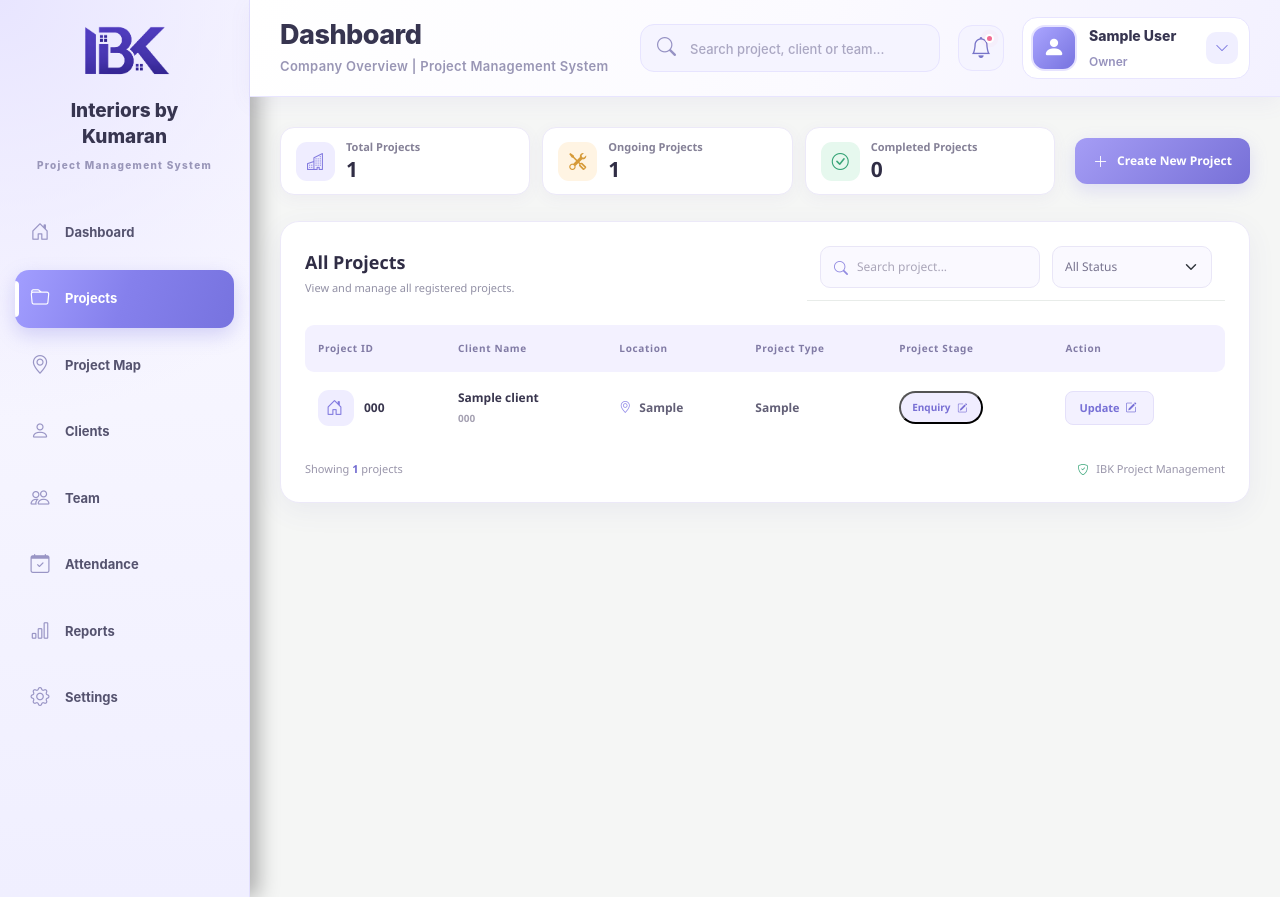
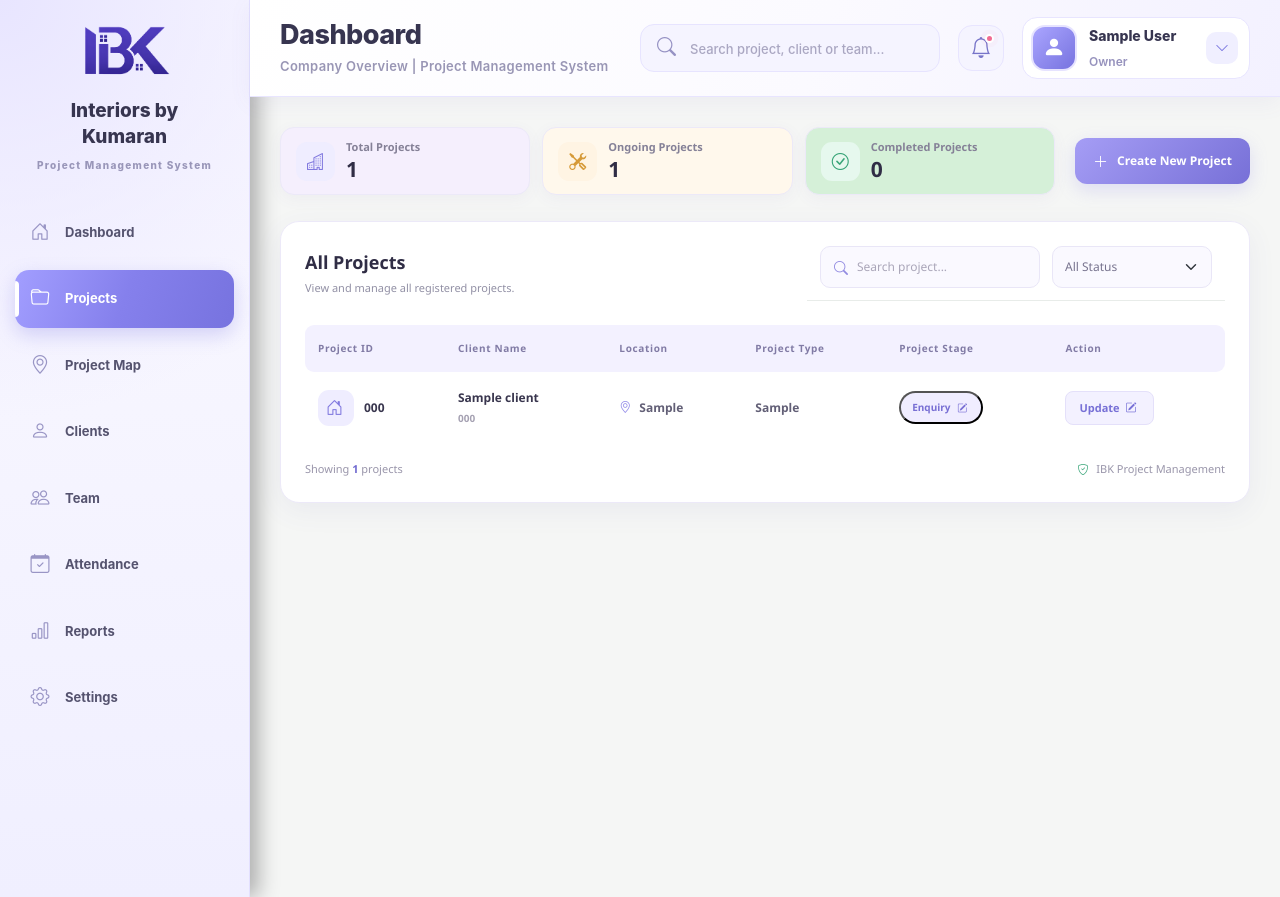
Before and after one commit to Kumaraninfo/interiors-by-kumaran, a Django app: page /owner/projects/ in a window 1280 px wide. Run offline with Django 5.2, Linux system fonts and the light colour scheme; a user stored in the database is signed in; tables that the repository leaves empty hold one stand-in row (values such as "Sample post"); data that the repository does not hold is empty.

Commit message:
Style Changes

```diff
--- a/templates/owner/dashboard.html
+++ b/templates/owner/dashboard.html
@@ -532,7 +532,7 @@ document.addEventListener("DOMContentLoaded", function () {
 
                     caretPadding: 12,
 
-                    backgroundColor: "#7C7F85",
+
 
                     titleFont: {
                         size: 12,
--- a/templates/owner/projects.html
+++ b/templates/owner/projects.html
@@ -57,7 +57,7 @@
 
                 <div class="compact-summary">
 
-                    <div class="mini-stat mini-purple">
+                    <div style="background-color: #f5effd;" class="mini-stat mini-purple">
                         <div class="mini-stat-icon">
                             <i class="bi bi-buildings"></i>
                         </div>
@@ -67,7 +67,7 @@
                         </div>
                     </div>
 
-                    <div class="mini-stat mini-yellow">
+                    <div style="background-color: #fff8ec;"  class="mini-stat mini-yellow">
                         <div class="mini-stat-icon">
                             <i class="bi bi-tools"></i>
                         </div>
@@ -77,7 +77,7 @@
                         </div>
                     </div>
 
-                    <div class="mini-stat mini-green">
+                    <div style="background-color: #d5f0d8;" class="mini-stat mini-green">
                         <div class="mini-stat-icon">
                             <i class="bi bi-check-circle"></i>
                         </div>
```
